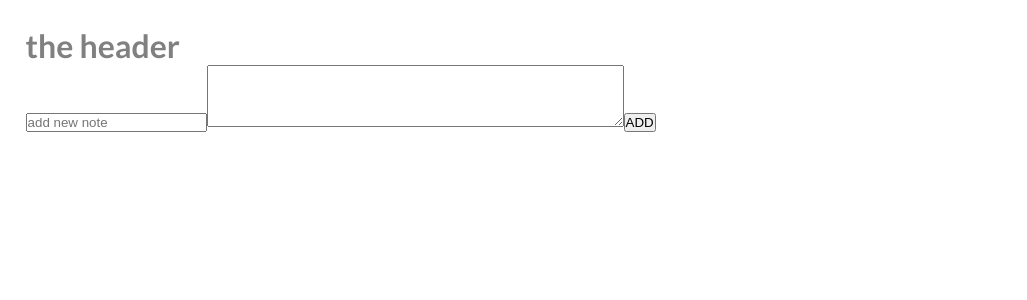
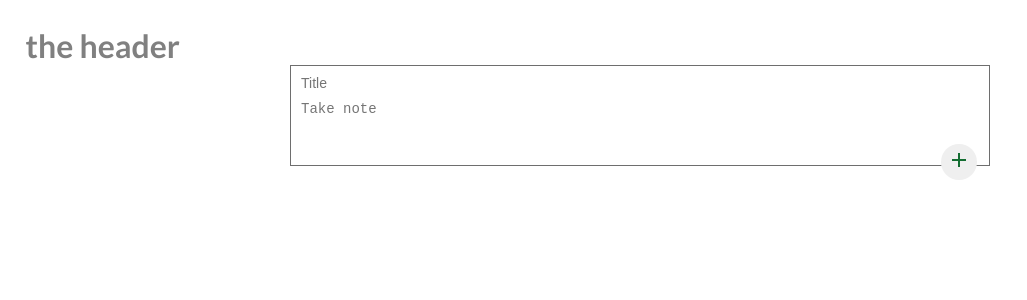
Before and after one commit to Ejiwen/keepzone, a React (Create React App) app: page / in a window 1280 px wide. Shown: the top 300 px of the page, without its empty margins (0-1027 px from the left). Built offline with nearby package versions, Linux system fonts and the light colour scheme.

Commit message:
styling the formulaire

```diff
--- a/package.json
+++ b/package.json
@@ -3,6 +3,8 @@
   "version": "0.1.0",
   "private": true,
   "dependencies": {
+    "@material-ui/core": "^4.11.0",
+    "@material-ui/icons": "^4.9.1",
     "@testing-library/jest-dom": "^4.2.4",
     "@testing-library/react": "^9.3.2",
     "@testing-library/user-event": "^7.1.2",
--- a/public/index.html
+++ b/public/index.html
@@ -10,20 +10,8 @@
       content="Web site created using create-react-app"
     />
     <link href="https://fonts.googleapis.com/css?family=Lato:100,300,400,700,900" rel="stylesheet">
-    <!--
-      manifest.json provides metadata used when your web app is installed on a
-      user's mobile device or desktop. See https://developers.google.com/web/fundamentals/web-app-manifest/
-    -->
-
-    <!--
-      Notice the use of %PUBLIC_URL% in the tags above.
-      It will be replaced with the URL of the `public` folder during the build.
-      Only files inside the `public` folder can be referenced from the HTML.
-
-      Unlike "/favicon.ico" or "favicon.ico", "%PUBLIC_URL%/favicon.ico" will
-      work correctly both with client-side routing and a non-root public URL.
-      Learn how to configure a non-root public URL by running `npm run build`.
-    -->
+    <link rel="stylesheet" href="https://fonts.googleapis.com/css?family=Roboto:300,400,500,700&display=swap" />
+    <link rel="stylesheet" href="https://fonts.googleapis.com/icon?family=Material+Icons" />
     <title>KeepZone ... save and access fast to your notes.</title>
   </head>
   <body>
--- a/src/App.js
+++ b/src/App.js
@@ -3,6 +3,8 @@ import Layout from "./layout/Layout"
 import NoteInput from "./components/NoteInput"
 import Notes from "./components/Notes"
 import "./css/style.css"
+// import Button from "@material-ui/core/Button"
+// import DeleteForeverIcon from "@material-ui/icons/DeleteForever"
 
 const App = () => {
   const [notes, setNotes] = useState([])
--- a/src/components/NoteInput.js
+++ b/src/components/NoteInput.js
@@ -1,4 +1,5 @@
 import React, { useState } from "react"
+import AddIcon from "@material-ui/icons/Add"
 
 const NoteInput = ({ noteAdd }) => {
   const [note, setNote] = useState({
@@ -28,22 +29,24 @@ const NoteInput = ({ noteAdd }) => {
   }
 
   return (
-    <form onSubmit={sendHandler}>
+    <form onSubmit={sendHandler} className="formulaire">
       <input
         onChange={handlerFn}
         name="title"
         value={note.title}
         type="text"
-        placeholder="add new note"
+        placeholder="Title"
       />
       <textarea
         onChange={handlerFn}
         name="body"
         value={note.body}
         rows="4"
-        cols="50"
+        placeholder="Take note"
       ></textarea>
-      <button type="submit"> ADD </button>
+      <button type="submit">
+        <AddIcon />
+      </button>
     </form>
   )
 }
--- a/src/css/style.css
+++ b/src/css/style.css
@@ -10,3 +10,36 @@ body {
   box-sizing: border-box;
   font-family: "Lato", sans-serif;
   color: gray; }
+
+.formulaire {
+  border: 1px rgba(89, 89, 89, 0.872) solid;
+  position: relative;
+  max-width: 700px;
+  margin: auto; }
+  .formulaire input {
+    display: block;
+    height: 35px;
+    width: 100%;
+    border-radius: 3px;
+    border: none;
+    font-size: 14px;
+    padding-left: 10px; }
+  .formulaire textarea {
+    display: block;
+    width: 100%;
+    border: none;
+    font-size: 14px;
+    padding-left: 10px;
+    resize: none; }
+  .formulaire button {
+    position: absolute;
+    bottom: -15px;
+    right: 12px;
+    border-radius: 100px;
+    padding: 2px;
+    color: #136d31;
+    border: none;
+    width: 36px;
+    height: 36px;
+    cursor: pointer;
+    outline: none; }
--- a/src/sass/layout/_formulaire.scss
+++ b/src/sass/layout/_formulaire.scss
@@ -0,0 +1,40 @@
+.formulaire {
+    border: 1px rgba(89, 89, 89, 0.872) solid;
+    position: relative;
+    max-width: 700px;
+    margin: auto;
+
+    input {
+    display: block;
+    height: 35px;
+    width: 100%;
+	border-radius: 3px;
+    border: none;
+
+	font-size: 14px;
+	padding-left: 10px;
+    }
+
+    textarea {
+    display: block;
+    width: 100%;
+    border: none;
+    font-size: 14px;
+    padding-left: 10px;
+    resize: none;
+    }
+
+    button {
+    position: absolute;
+    bottom: -15px;
+    right: 12px;
+    border-radius: 100px;
+    padding: 2px;
+    color: #136d31;
+    border: none;
+    width: 36px;
+    height: 36px;
+    cursor: pointer;
+    outline: none;
+    }
+}
--- a/src/sass/main.scss
+++ b/src/sass/main.scss
@@ -1 +1,3 @@
 @import "base/base";
+@import "layout/header";
+@import "layout/formulaire";
```
Also changed, not shown: 1 other file (tests, documents, lock files or other folders).
